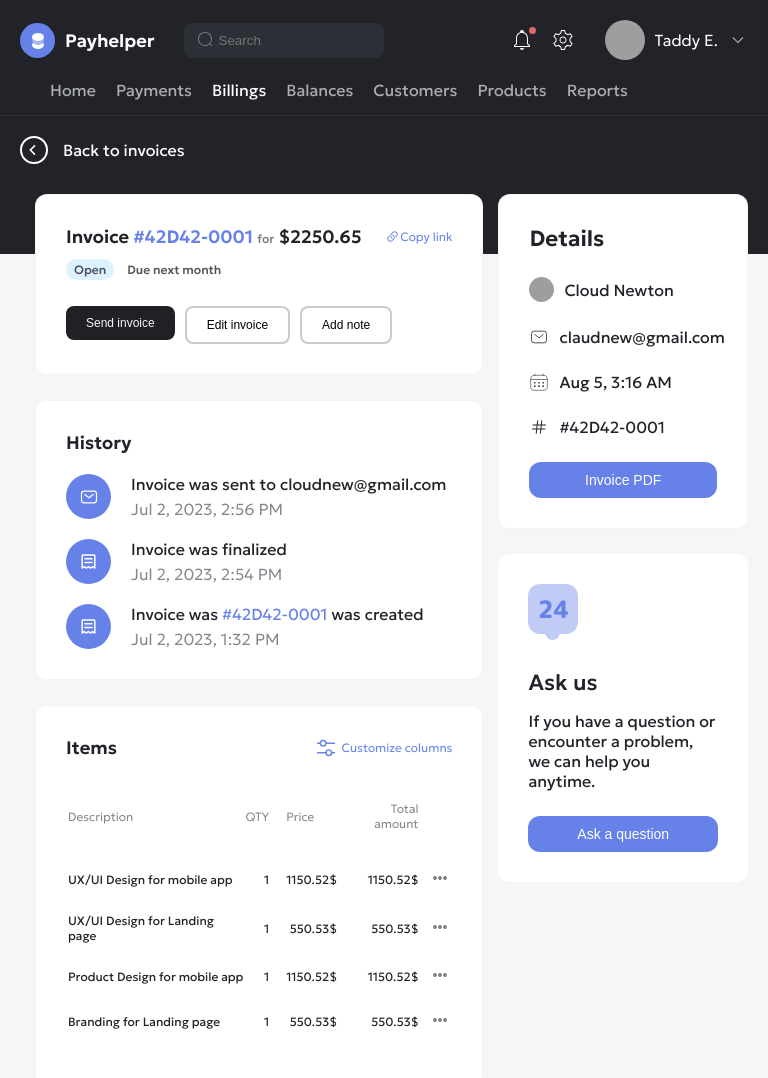
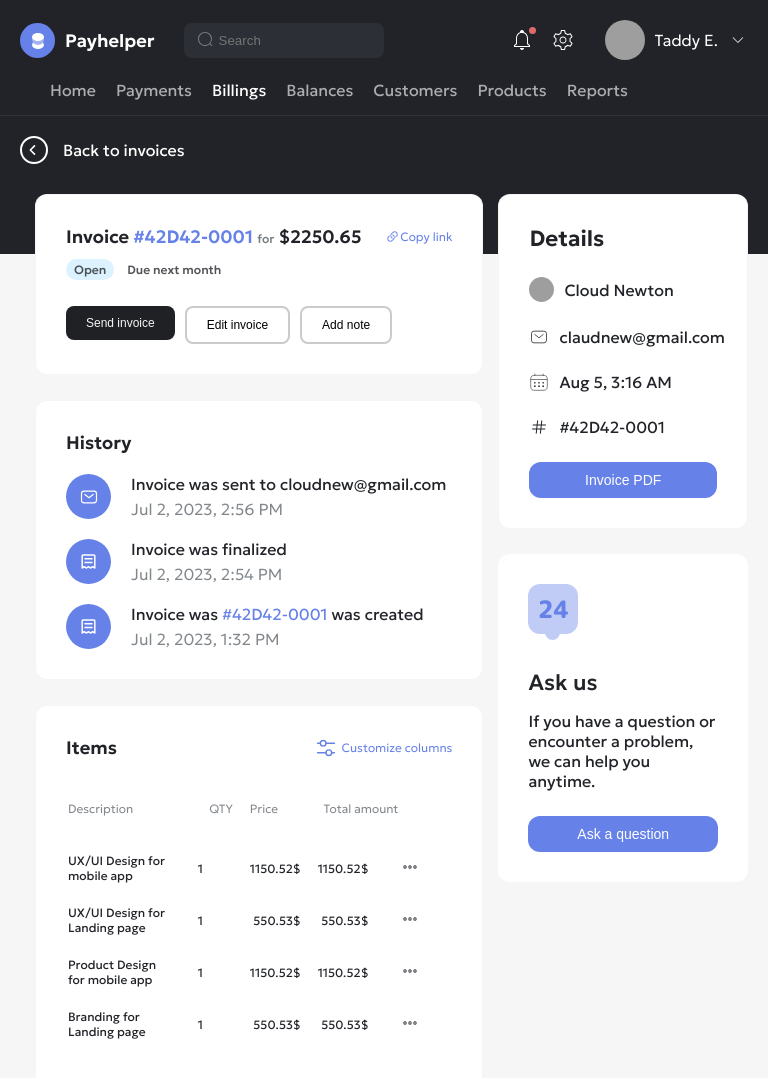
Before and after one commit to Evaloper/Dyen-final-project, a React (Vite) app: page / in a window 768 px wide. Shown: the top 1078 px of the page. Built offline with nearby package versions, Linux system fonts and the light colour scheme; grey boxes are pictures that could not be loaded.

Commit message:
Mobile responsiveness table

```diff
--- a/src/components/pages/Billing/index.scss
+++ b/src/components/pages/Billing/index.scss
@@ -284,7 +284,7 @@
   .qty{
 
     @media screen and (min-width: 280px) and (max-width: 500px) {
-      padding-left: 10px;
+      // padding-left: 10px;
     }
   }
 
@@ -296,35 +296,38 @@
 
 .table-body-data {
   padding-bottom: 20px;
+  padding-right: 30px;
 }
 
 .tbody-data-price {
-  padding-left: 30px;
+  // padding-left: 30px;
+  // padding-right: 30px;
   text-align: right;
 
   @media screen and (min-width: 500px) and (max-width: 768px) {
     padding-left: 15px;
-    padding-right: 5px;
+    padding-right: 15px;
     text-align: left;
   }
 
   @media screen and (min-width: 280px) and (max-width: 500px) {
     padding-left: 20px;
+    padding-right: 20px;
   }
 }
 
-.tbody-data-amount {
-  padding-right: 90px;
+// .tbody-data-amount {
+//   padding-right: 90px;
 
-  @media screen and (min-width: 500px) and (max-width: 768px) {
-    padding-right: 10px;
-  }
+//   @media screen and (min-width: 500px) and (max-width: 768px) {
+//     padding-right: 10px;
+//   }
 
-  @media screen and (min-width: 280px) and (max-width: 500px) {
-    padding-right: 20px;
-    padding-left: 20px;
-  }
-}
+//   @media screen and (min-width: 280px) and (max-width: 500px) {
+//     // padding-right: 20px;
+//     // padding-left: 20px;
+//   }
+// }
 
 .right-section {
   width: 35%;
```
